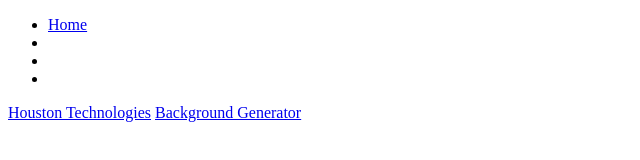
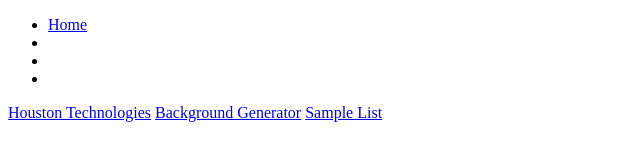
Before and after one commit to chris-turnbull-1989/chris-turnbull-1989.github.io, a plain HTML site: page proof-of-concepts.html in a window 1280 px wide. Shown: the whole page, without its empty margins (0-640 px from the left). Drawn offline with Linux system fonts and the light colour scheme.

Commit message:
Update proof-of-concepts.html

```diff
--- a/proof-of-concepts.html
+++ b/proof-of-concepts.html
@@ -21,6 +21,7 @@
 </header>
         <a href="/htech/houston-tech.html">Houston Technologies</a>
 <a href="/backgroundGenerator/index.html">Background Generator</a>
+<a href="list/index.html">Sample List</a>
 </body>
 </html>
 
```
